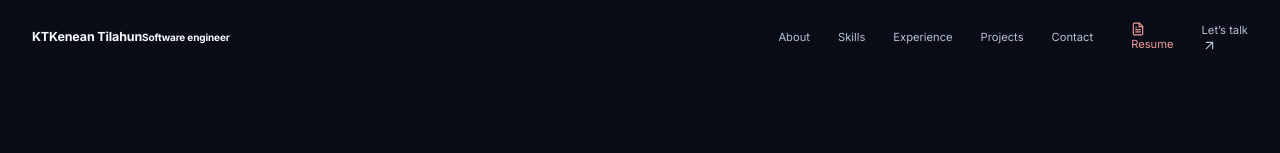
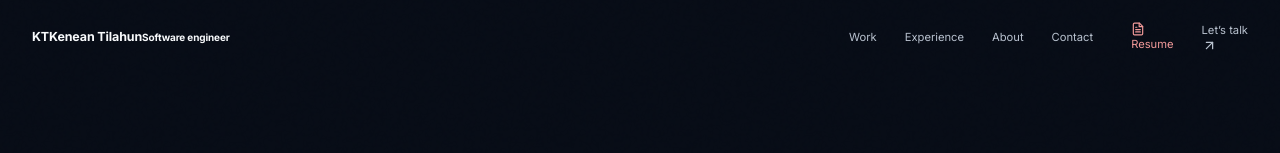
Before and after one commit to KeniKT/kenean-tilahun-portfolio, a React (Vite) app: page / in a window 1280 px wide. Shown: the top 153 px of the page. Built offline with nearby package versions, Linux system fonts and the light colour scheme.

Commit message:
feat: update portfolio project data and metadata

```diff
--- a/src/data/portfolio.js
+++ b/src/data/portfolio.js
@@ -13,10 +13,9 @@ export const profile = {
 };
 
 export const navigation = [
+  { label: 'Work', href: '#work' },
+  { label: 'Experience', href: '#experience' },
   { label: 'About', href: '#about' },
-  { label: 'Skills', href: '#skills' },
-  { label: 'Experience', href: '#experience' },
-  { label: 'Projects', href: '#projects' },
   { label: 'Contact', href: '#contact' },
 ];
 
```
